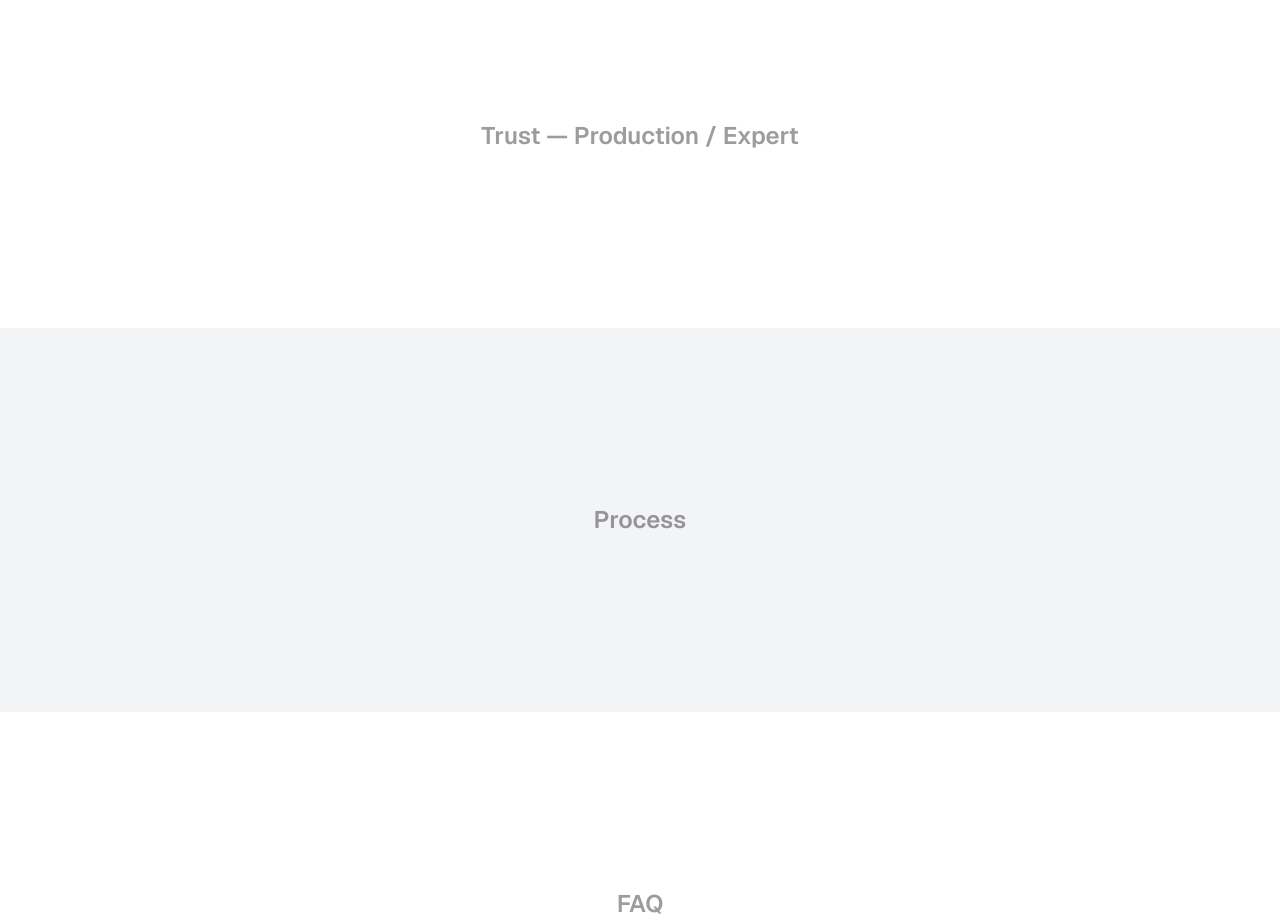
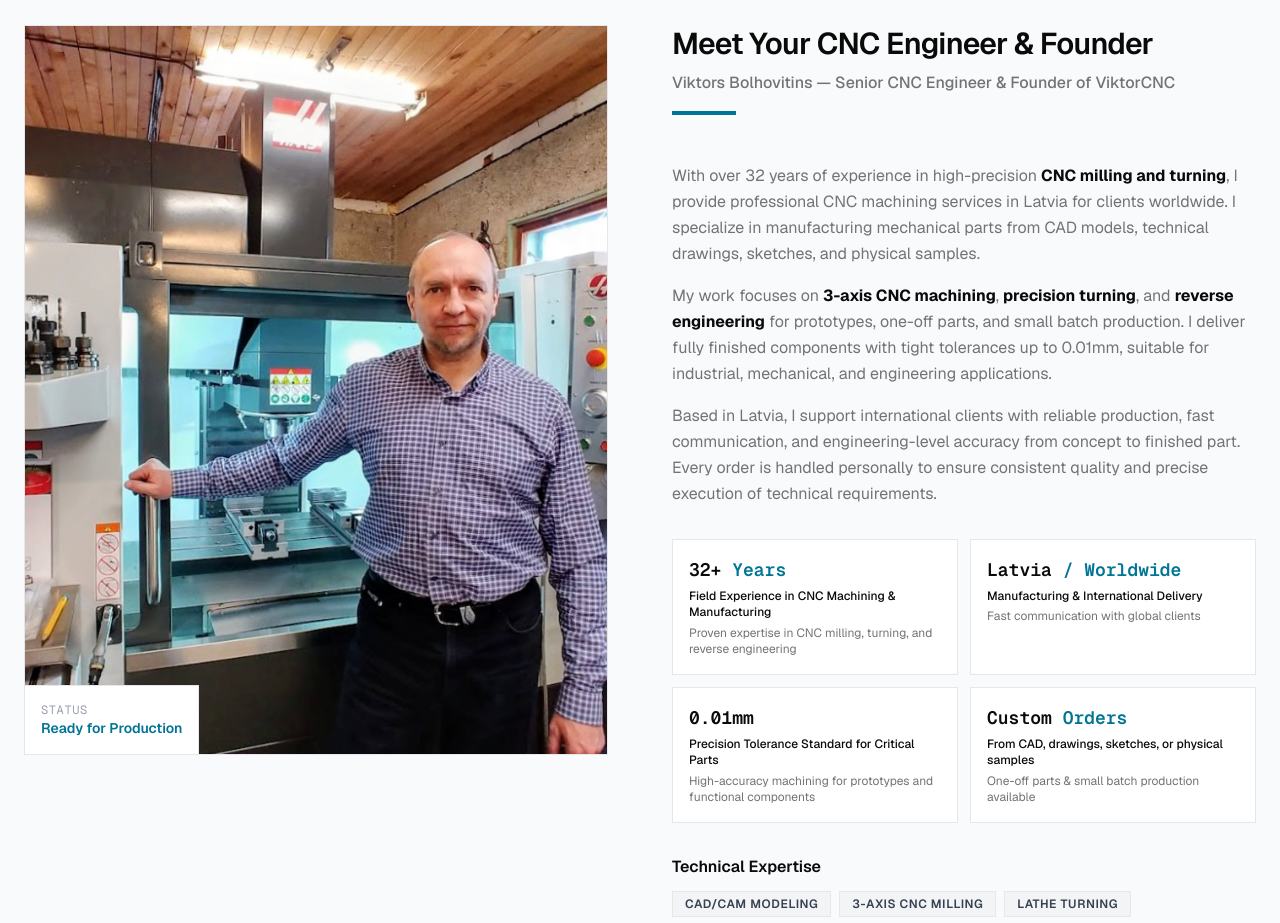
Before and after one commit to pavel-bolhovitin/viktorcnc-web, a Next.js app: page / in a window 1280 px wide. Shown: the part 2120-3043 px from the top of the page. Built offline with nearby package versions, Linux system fonts and the light colour scheme.

Commit message:
founder section

```diff
--- a/src/app/page.tsx
+++ b/src/app/page.tsx
@@ -1,11 +1,11 @@
 import { AppBar } from '@/components/AppBar';
 import { HeroSection } from '@/components/sections/HeroSection';
+import { MeetFounderSection } from '@/components/sections/MeetFounderSection';
 
-const sections = [
+const placeholderSections = [
   { label: 'Services', bg: 'bg-gray-100' },
   { label: 'Materials', bg: 'bg-white' },
   { label: 'Proof — Work Showcase', bg: 'bg-gray-100' },
-  { label: 'Trust — Production / Expert', bg: 'bg-white' },
   { label: 'Process', bg: 'bg-gray-100' },
   { label: 'FAQ', bg: 'bg-white' },
   { label: 'CTA', bg: 'bg-gray-900 text-white' },
@@ -18,14 +18,26 @@ export default function Home() {
 
       <main>
         <HeroSection />
-        {sections.map(({ label, bg }) => (
-          <section key={label} className={`${bg} flex min-h-96 items-center justify-center`}>
-            <span className="text-2xl font-semibold opacity-40">{label}</span>
+        {placeholderSections.slice(0, 3).map(({ label, bg }) => (
+          <section
+            key={label}
+            className={`${bg} flex min-h-96 items-center justify-center`}
+          >
+            <span className='text-2xl font-semibold opacity-40'>{label}</span>
+          </section>
+        ))}
+        <MeetFounderSection />
+        {placeholderSections.slice(3).map(({ label, bg }) => (
+          <section
+            key={label}
+            className={`${bg} flex min-h-96 items-center justify-center`}
+          >
+            <span className='text-2xl font-semibold opacity-40'>{label}</span>
           </section>
         ))}
       </main>
 
-      <footer className="flex h-24 items-center justify-center bg-gray-900 text-white">
+      <footer className='flex h-24 items-center justify-center bg-gray-900 text-white'>
         Footer
       </footer>
     </>
--- a/src/components/sections/HeroSection.tsx
+++ b/src/components/sections/HeroSection.tsx
@@ -6,14 +6,11 @@ import {
   ShieldCheck,
 } from 'lucide-react';
 import Image from 'next/image';
-
 import { CopyButton } from '@/components/buttons/CopyButton';
 import { Badge } from '@/components/ui/badge';
 import { Button } from '@/components/ui/button';
+import { YEARS_EXPERIENCE } from '@/constants/founder';
 import { env } from '@/utils/env';
-
-const FOUNDED_YEAR = 1994;
-const YEARS_EXPERIENCE = new Date().getFullYear() - FOUNDED_YEAR;
 
 export function HeroSection() {
   return (
--- /dev/null
+++ b/src/components/sections/MeetFounderSection.tsx
@@ -0,0 +1,163 @@
+import Image from 'next/image';
+
+import { FOUNDER_FULL_NAME, YEARS_EXPERIENCE } from '@/constants/founder';
+import { env } from '@/utils/env';
+
+const stats = [
+  {
+    value: `${YEARS_EXPERIENCE}+`,
+    unit: 'Years',
+    label: 'Field Experience in CNC Machining & Manufacturing',
+    sub: 'Proven expertise in CNC milling, turning, and reverse engineering',
+  },
+  {
+    value: 'Latvia',
+    unit: '/ Worldwide',
+    label: 'Manufacturing & International Delivery',
+    sub: 'Fast communication with global clients',
+  },
+  {
+    value: '0.01mm',
+    unit: '',
+    label: 'Precision Tolerance Standard for Critical Parts',
+    sub: 'High-accuracy machining for prototypes and functional components',
+  },
+  {
+    value: 'Custom',
+    unit: 'Orders',
+    label: 'From CAD, drawings, sketches, or physical samples',
+    sub: 'One-off parts & small batch production available',
+  },
+];
+
+const skills = [
+  'CAD/CAM Modeling',
+  '3-Axis CNC Milling',
+  'Lathe Turning',
+  'Prototype Manufacturing',
+  'Technical Drawing Analysis',
+  'Reverse Engineering',
+];
+
+export function MeetFounderSection() {
+  return (
+    <section className='border-y border-gray-200 bg-gray-50 py-20'>
+      <div className='mx-auto max-w-7xl px-6'>
+        <div className='grid grid-cols-1 items-start gap-12 lg:grid-cols-2 lg:gap-16'>
+          <div className='relative'>
+            <div className='relative aspect-4/5 overflow-hidden border border-gray-200'>
+              <Image
+                src='/founder.jpg'
+                alt='Viktor — Senior CNC Engineer & Founder of Viktor CNC, in a professional workshop environment'
+                fill
+                sizes='(max-width: 1024px) 100vw, 50vw'
+                className='object-cover'
+              />
+              <div className='absolute bottom-0 left-0 max-w-50 border-r border-t border-gray-200 bg-white p-4'>
+                <p className='font-mono text-xs uppercase tracking-wider text-gray-400'>
+                  Status
+                </p>
+                <p className='text-sm font-semibold text-primary'>
+                  Ready for Production
+                </p>
+              </div>
+            </div>
+          </div>
+
+          <div className='flex flex-col gap-6'>
+            <div>
+              <h2 className='mb-2 text-3xl font-semibold leading-tight tracking-tight'>
+                Meet Your CNC Engineer & Founder
+              </h2>
+
+              <h3 className='mb-4 text-base font-medium text-muted-foreground'>
+                {FOUNDER_FULL_NAME} — Senior CNC Engineer & Founder of{' '}
+                {env.appName}
+              </h3>
+
+              <div className='mb-6 h-1 w-16 bg-primary' />
+            </div>
+
+            <div className='space-y-4 text-base leading-relaxed text-muted-foreground'>
+              <p>
+                With over {YEARS_EXPERIENCE} years of experience in
+                high-precision{' '}
+                <strong className='text-foreground'>
+                  CNC milling and turning
+                </strong>
+                , I provide professional CNC machining services in Latvia for
+                clients worldwide. I specialize in manufacturing mechanical
+                parts from CAD models, technical drawings, sketches, and
+                physical samples.
+              </p>
+              <p>
+                My work focuses on{' '}
+                <strong className='text-foreground'>
+                  3-axis CNC machining
+                </strong>
+                , <strong className='text-foreground'>precision turning</strong>
+                , and{' '}
+                <strong className='text-foreground'>reverse engineering</strong>{' '}
+                for prototypes, one-off parts, and small batch production. I
+                deliver fully finished components with tight tolerances up to
+                0.01mm, suitable for industrial, mechanical, and engineering
+                applications.
+              </p>
+              <p>
+                Based in Latvia, I support international clients with reliable
+                production, fast communication, and engineering-level accuracy
+                from concept to finished part. Every order is handled personally
+                to ensure consistent quality and precise execution of technical
+                requirements.
+              </p>
+            </div>
+
+            <div className='grid grid-cols-2 gap-3 py-2'>
+              {stats.map(({ value, unit, label, sub }) => (
+                <div
+                  key={label}
+                  className='border border-gray-200 bg-white p-4'
+                >
+                  <div className='font-mono text-lg font-semibold text-foreground'>
+                    {value}
+                    {unit && <span className='text-primary'> {unit}</span>}
+                  </div>
+                  <p className='mt-1 text-xs font-medium leading-snug text-foreground'>
+                    {label}
+                  </p>
+                  <p className='mt-1 text-xs leading-snug text-muted-foreground'>
+                    {sub}
+                  </p>
+                </div>
+              ))}
+            </div>
+
+            <div>
+              <h3 className='mb-3 text-base font-semibold'>
+                Technical Expertise
+              </h3>
+              <div className='flex flex-wrap gap-2'>
+                {skills.map((skill) => (
+                  <span
+                    key={skill}
+                    className='border border-gray-200 bg-gray-100 px-3 py-1 text-xs font-semibold uppercase tracking-wider text-gray-700'
+                  >
+                    {skill}
+                  </span>
+                ))}
+              </div>
+            </div>
+
+            <div className='border-t border-gray-200 pt-5'>
+              <h3 className='mb-2 text-base font-semibold'>How to Order</h3>
+              <p className='text-sm text-muted-foreground'>
+                Send your CAD file, drawing, or sample — I will review it and
+                provide a production quote.
+              </p>
+            </div>
+          </div>
+        </div>
+      </div>
+    </section>
+  );
+}
--- /dev/null
+++ b/src/constants/founder.ts
@@ -0,0 +1,6 @@
+export const FOUNDER_FIRST_NAME = 'Viktors';
+export const FOUNDER_LAST_NAME = 'Bolhovitins';
+export const FOUNDER_FULL_NAME = `${FOUNDER_FIRST_NAME} ${FOUNDER_LAST_NAME}`;
+
+export const FOUNDED_YEAR = 1994;
+export const YEARS_EXPERIENCE = new Date().getFullYear() - FOUNDED_YEAR;
```
Also changed, not shown: public/founder.jpg (added).
